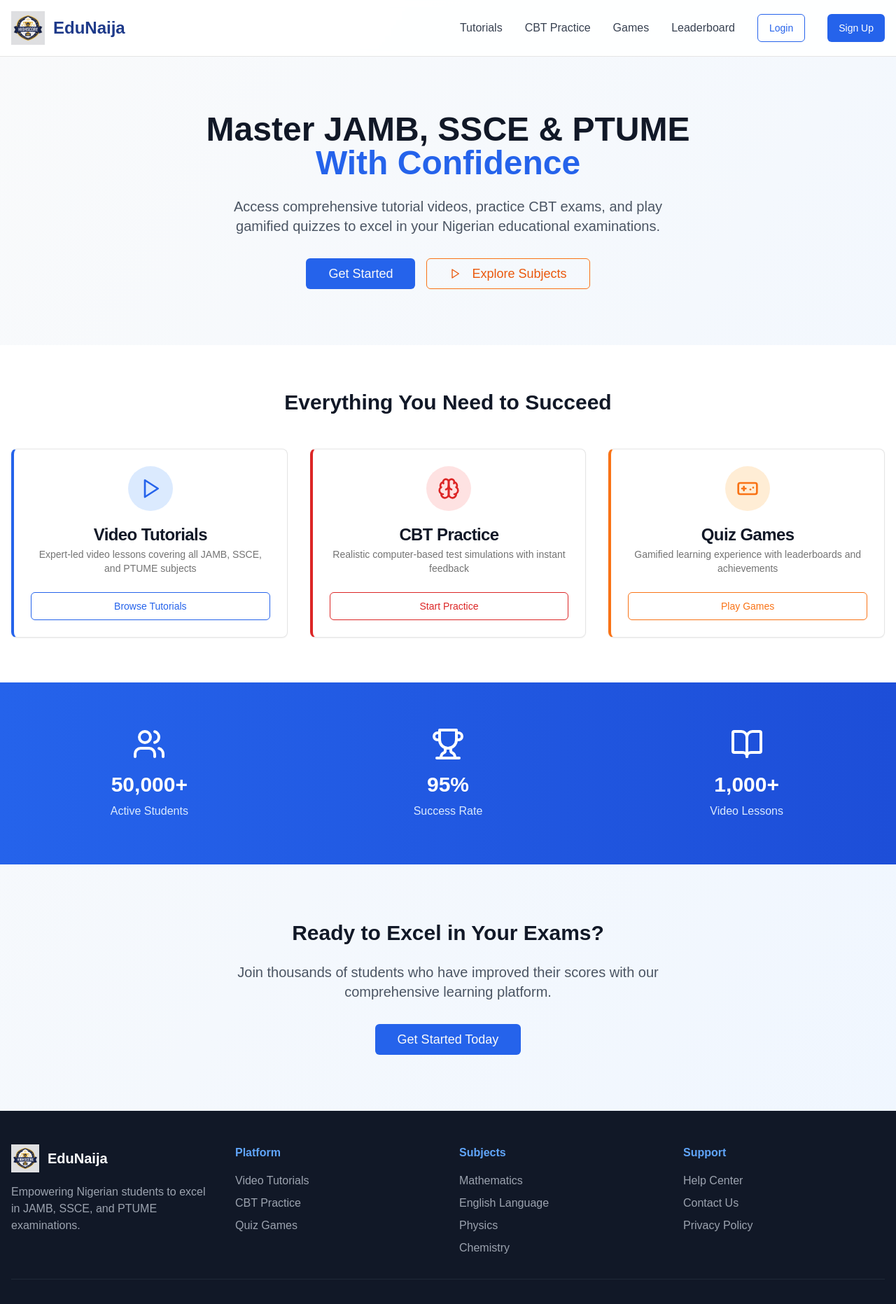
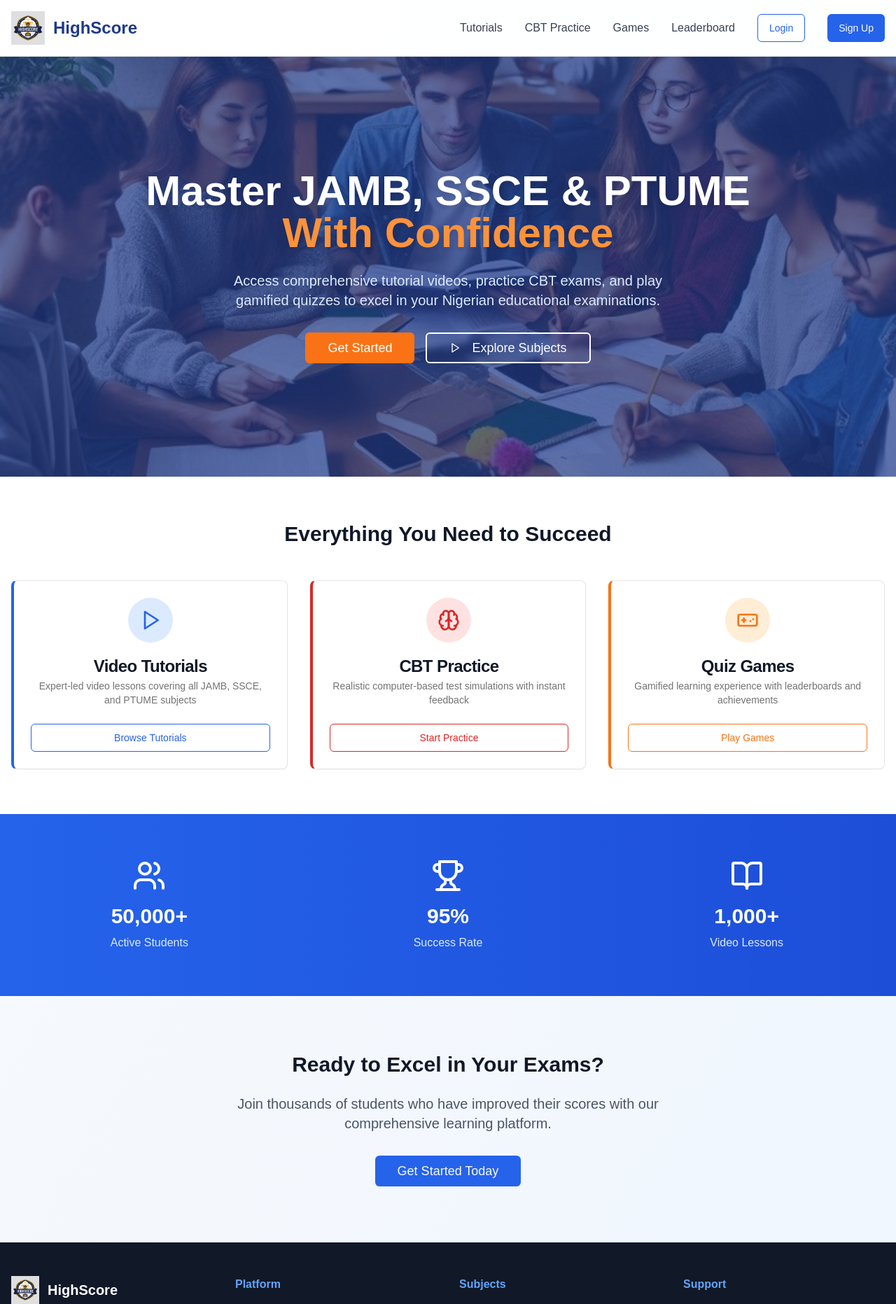
Before and after one commit to Dominic2k13/EduNaija, a Next.js app: page / in a window 1280 px wide. Shown: the top 1863 px of the page at 70% size. Built offline with nearby package versions, Linux system fonts and the light colour scheme.

Commit message:
feat: add study background image to hero section
Add library scene, optimize image, and enhance readability with overlay.

#VERCEL_SKIP

Co-authored-by: null <151073490+Dominic2k13@users.noreply.github.com>

```diff
--- a/app/page.tsx
+++ b/app/page.tsx
@@ -1,10 +1,15 @@
+"use client"
+
+import { useState } from "react"
 import { Button } from "@/components/ui/button"
 import { Card, CardContent, CardDescription, CardHeader, CardTitle } from "@/components/ui/card"
-import { BookOpen, Brain, GamepadIcon, Play, Trophy, Users } from "lucide-react"
+import { BookOpen, Brain, GamepadIcon, Play, Trophy, Users, Menu, X } from "lucide-react"
 import Link from "next/link"
 import Image from "next/image"
 
 export default function HomePage() {
+  const [isMenuOpen, setIsMenuOpen] = useState(false)
+
   return (
     <div className="min-h-screen bg-gradient-to-br from-gray-50 to-blue-50">
       {/* Header */}
@@ -14,8 +19,10 @@ export default function HomePage() {
             <div className="w-12 h-12 relative">
               <Image src="/highscore-logo.svg" alt="HighScore Logo" width={48} height={48} className="object-contain" />
             </div>
-            <span className="text-2xl font-bold text-blue-900">EduNaija</span>
+            <span className="text-2xl font-bold text-blue-900">HighScore</span>
           </div>
+
+          {/* Desktop Navigation */}
           <nav className="hidden md:flex items-center gap-8">
             <Link
               href="/tutorials"
@@ -59,17 +66,88 @@ export default function HomePage() {
               </Button>
             </Link>
           </nav>
+
+          {/* Mobile Menu Button */}
+          <button
+            className="md:hidden p-2 rounded-lg hover:bg-gray-100 transition-colors duration-300"
+            onClick={() => setIsMenuOpen(!isMenuOpen)}
+          >
+            {isMenuOpen ? <X className="w-6 h-6" /> : <Menu className="w-6 h-6" />}
+          </button>
         </div>
+
+        {/* Mobile Navigation */}
+        {isMenuOpen && (
+          <div className="md:hidden border-t border-gray-200 bg-white">
+            <nav className="container mx-auto px-4 py-4 flex flex-col space-y-4">
+              <Link
+                href="/tutorials"
+                className="text-gray-700 hover:text-blue-600 transition-all duration-300 font-medium py-2 px-4 rounded-lg hover:bg-blue-50"
+                onClick={() => setIsMenuOpen(false)}
+              >
+                Tutorials
+              </Link>
+              <Link
+                href="/cbt"
+                className="text-gray-700 hover:text-blue-600 transition-all duration-300 font-medium py-2 px-4 rounded-lg hover:bg-blue-50"
+                onClick={() => setIsMenuOpen(false)}
+              >
+                CBT Practice
+              </Link>
+              <Link
+                href="/games"
+                className="text-gray-700 hover:text-blue-600 transition-all duration-300 font-medium py-2 px-4 rounded-lg hover:bg-blue-50"
+                onClick={() => setIsMenuOpen(false)}
+              >
+                Games
+              </Link>
+              <Link
+                href="/leaderboard"
+                className="text-gray-700 hover:text-blue-600 transition-all duration-300 font-medium py-2 px-4 rounded-lg hover:bg-blue-50"
+                onClick={() => setIsMenuOpen(false)}
+              >
+                Leaderboard
+              </Link>
+              <div className="flex flex-col space-y-2 pt-4 border-t border-gray-200">
+                <Link href="/login" onClick={() => setIsMenuOpen(false)}>
+                  <Button
+                    variant="outline"
+                    className="w-full border-blue-600 text-blue-600 hover:bg-blue-600 hover:text-white bg-transparent"
+                  >
+                    Login
+                  </Button>
+                </Link>
+                <Link href="/signup" onClick={() => setIsMenuOpen(false)}>
+                  <Button className="w-full bg-blue-600 hover:bg-blue-700 text-white">Sign Up</Button>
+                </Link>
+              </div>
+            </nav>
+          </div>
+        )}
       </header>
 
       {/* Hero Section */}
-      <section className="py-20 px-4">
-        <div className="container mx-auto text-center">
-          <h1 className="text-5xl font-bold text-gray-900 mb-6">
+      <section className="relative py-20 px-4 min-h-[600px] flex items-center">
+        {/* Background Image */}
+        <div className="absolute inset-0 z-0">
+          <Image
+            src="/study-background.jpg"
+            alt="Students studying together in library"
+            fill
+            className="object-cover"
+            priority
+          />
+          {/* Overlay for better text readability */}
+          <div className="absolute inset-0 bg-blue-900/70"></div>
+        </div>
+
+        {/* Content */}
+        <div className="container mx-auto text-center relative z-10">
+          <h1 className="text-5xl md:text-6xl font-bold text-white mb-6 drop-shadow-lg">
             Master JAMB, SSCE & PTUME
-            <span className="text-blue-600 block">With Confidence</span>
+            <span className="text-orange-400 block">With Confidence</span>
           </h1>
-          <p className="text-xl text-gray-600 mb-8 max-w-2xl mx-auto">
+          <p className="text-xl text-blue-100 mb-8 max-w-2xl mx-auto drop-shadow-md">
             Access comprehensive tutorial videos, practice CBT exams, and play gamified quizzes to excel in your
             Nigerian educational examinations.
           </p>
@@ -77,7 +155,7 @@ export default function HomePage() {
             <Link href="/signup">
               <Button
                 size="lg"
-                className="text-lg px-8 bg-blue-600 hover:bg-blue-700 transition-all duration-300 transform hover:scale-105 hover:shadow-xl"
+                className="text-lg px-8 bg-orange-500 hover:bg-orange-600 text-white transition-all duration-300 transform hover:scale-105 hover:shadow-xl"
               >
                 Get Started
               </Button>
@@ -86,7 +164,7 @@ export default function HomePage() {
               <Button
                 size="lg"
                 variant="outline"
-                className="text-lg px-8 border-orange-500 text-orange-600 hover:bg-orange-500 hover:text-white transition-all duration-300 transform hover:scale-105 hover:shadow-lg bg-transparent"
+                className="text-lg px-8 border-2 border-white text-white hover:bg-white hover:text-blue-900 transition-all duration-300 transform hover:scale-105 hover:shadow-lg bg-transparent backdrop-blur-sm"
               >
                 <Play className="w-5 h-5 mr-2" />
                 Explore Subjects
@@ -226,7 +304,7 @@ export default function HomePage() {
                     className="object-contain"
                   />
                 </div>
-                <span className="text-xl font-bold">EduNaija</span>
+                <span className="text-xl font-bold">HighScore</span>
               </div>
               <p className="text-gray-400">
                 Empowering Nigerian students to excel in JAMB, SSCE, and PTUME examinations.
@@ -271,7 +349,7 @@ export default function HomePage() {
             </div>
           </div>
           <div className="border-t border-gray-800 mt-8 pt-8 text-center text-gray-400">
-            <p>&copy; 2024 EduNaija. All rights reserved.</p>
+            <p>&copy; 2024 HighScore. All rights reserved.</p>
           </div>
         </div>
       </footer>
```
Also changed, not shown: public/study-background.jpg (added).
